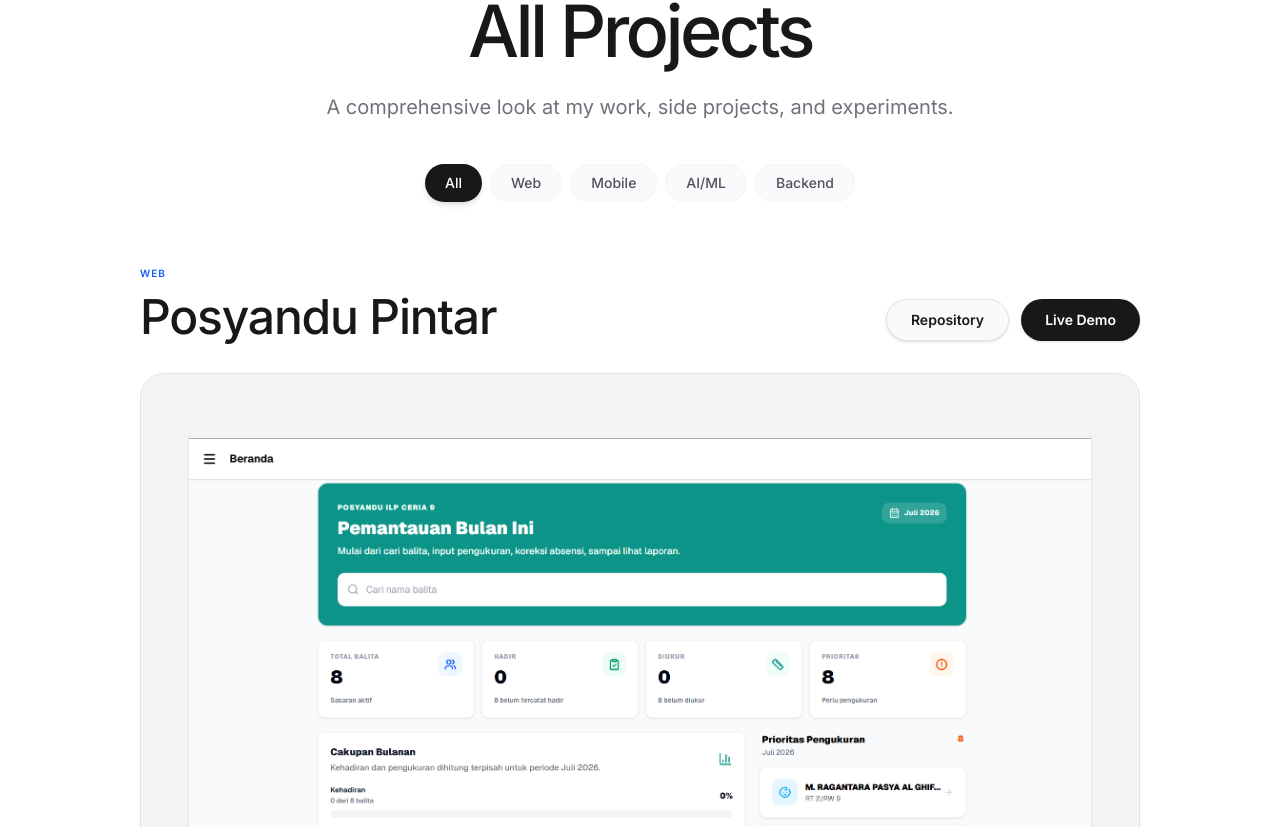
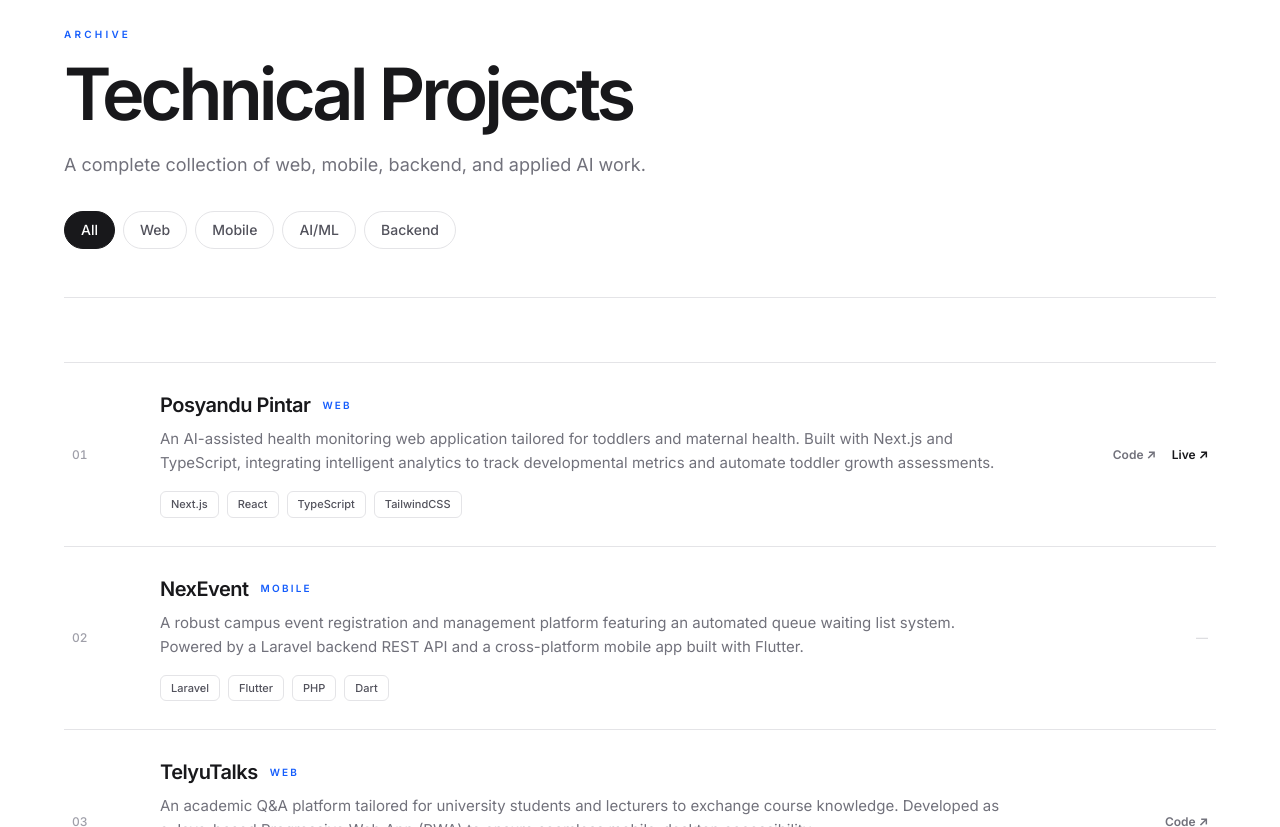
Before and after one commit to Tisee747/tisee-portfolio-v2, a Next.js app: page /projects in a window 1280 px wide. Shown: the part 133-960 px from the top of the page. Built offline with nearby package versions, Linux system fonts and the light colour scheme.

Commit message:
feat(projects): switch archive to compact filtered list

```diff
--- a/src/app/projects/page.tsx
+++ b/src/app/projects/page.tsx
@@ -1,51 +1,55 @@
 "use client";
 
 import { useState } from "react";
+import Link from "next/link";
 import { projectsData } from "@/data/portfolioData";
-import Image from "next/image";
-import Link from "next/link";
 import { FadeIn } from "@/components/FadeIn";
 import { cn } from "@/lib/utils";
 
 const FILTERS = ["All", "Web", "Mobile", "AI/ML", "Backend"];
 
+function projectCategory(layout?: string) {
+  if (layout === "none") return "Backend";
+  if (layout === "mobile") return "Mobile";
+  if (layout === "hybrid") return "Web / Mobile";
+  return "Web";
+}
+
 export default function ProjectsPage() {
   const [activeFilter, setActiveFilter] = useState("All");
 
-  const filteredProjects = projectsData.filter(p => {
+  const filteredProjects = projectsData.filter((project) => {
     if (activeFilter === "All") return true;
-    if (activeFilter === "Backend" && p.projectLayout === "none") return true;
-    if (activeFilter === "Web" && p.projectLayout === "web") return true;
-    if (activeFilter === "Mobile" && p.projectLayout === "mobile") return true;
+    if (activeFilter === "Backend" && project.projectLayout === "none") return true;
+    if (activeFilter === "Web" && project.projectLayout === "web") return true;
+    if (activeFilter === "Mobile" && project.projectLayout === "mobile") return true;
     if (activeFilter === "AI/ML") {
-      return p.technologies?.some(t => ['Python', 'OpenCV', 'TensorFlow', 'LLM', 'AI', 'ML'].includes(t));
+      return project.technologies?.some((tech) => ["Python", "OpenCV", "TensorFlow", "LLM", "AI", "ML"].includes(tech));
     }
     return false;
   });
 
   return (
-    <main className="min-h-screen bg-white pt-32 pb-24 px-6 md:px-12 selection:bg-blue-100 selection:text-blue-900">
-      <div className="max-w-[1000px] mx-auto w-full flex flex-col">
-
-        <FadeIn className="mb-16 text-center">
-          <h1 className="text-5xl md:text-7xl font-medium text-zinc-900 tracking-tighter mb-6">
-            All Projects
-          </h1>
-          <p className="text-lg md:text-xl text-zinc-500 max-w-2xl mx-auto leading-relaxed mb-10">
-            A comprehensive look at my work, side projects, and experiments.
+    <main className="min-h-screen bg-white px-6 pb-28 pt-36 selection:bg-blue-100 selection:text-blue-900 md:px-12 md:pt-40">
+      <div className="mx-auto w-full max-w-6xl">
+        <FadeIn className="mb-12 border-b border-zinc-200 pb-10 md:mb-16 md:pb-12">
+          <div className="mb-4 text-[10px] font-semibold uppercase tracking-[0.32em] text-blue-600">Archive</div>
+          <h1 className="text-5xl font-semibold tracking-[-0.055em] text-zinc-900 md:text-7xl">Technical Projects</h1>
+          <p className="mt-5 max-w-2xl text-base leading-relaxed text-zinc-500 md:text-lg">
+            A complete collection of web, mobile, backend, and applied AI work.
           </p>
 
-          {/* Filters */}
-          <div className="flex flex-wrap justify-center gap-2">
-            {FILTERS.map(filter => (
+          <div className="mt-8 flex flex-wrap gap-2">
+            {FILTERS.map((filter) => (
               <button
                 key={filter}
+                type="button"
                 onClick={() => setActiveFilter(filter)}
                 className={cn(
-                  "px-5 py-2 rounded-full text-sm font-medium transition-all duration-300",
+                  "rounded-full border px-4 py-2 text-sm font-medium transition-all duration-300",
                   activeFilter === filter
-                    ? "bg-zinc-900 text-white shadow-md"
-                    : "bg-slate-50 text-zinc-600 hover:bg-slate-100 border border-zinc-100"
+                    ? "border-zinc-900 bg-zinc-900 text-white"
+                    : "border-zinc-200 bg-white text-zinc-600 hover:border-zinc-400 hover:text-zinc-900"
                 )}
               >
                 {filter}
@@ -54,77 +58,66 @@ export default function ProjectsPage() {
           </div>
         </FadeIn>
 
-        <div className="flex flex-col gap-32">
-          {filteredProjects.map((project, idx) => (
-            <FadeIn key={project.id} delay={0.1} direction="up" className="flex flex-col">
-
-              {/* Project Header */}
-              <div className="flex flex-col md:flex-row md:items-end justify-between gap-6 mb-8">
-                <div>
-                  <div className="text-[10px] font-semibold text-blue-600 tracking-widest uppercase mb-3">
-                    {project.projectLayout === 'none' ? 'Backend' : (project.projectLayout || 'web')}
-                  </div>
-                  <h2 className="text-3xl md:text-5xl font-medium text-zinc-900 tracking-tight">
-                    {project.title}
-                  </h2>
+        <div className="border-t border-zinc-200">
+          {filteredProjects.map((project, index) => (
+            <FadeIn key={project.id} delay={Math.min(index * 0.025, 0.16)}>
+              <article className="group grid gap-5 border-b border-zinc-200 py-7 transition-colors hover:bg-zinc-50/70 md:grid-cols-[64px_minmax(0,1fr)_180px] md:items-center md:gap-6 md:px-2">
+                <div className="text-xs font-medium tabular-nums text-zinc-400">
+                  {String(index + 1).padStart(2, "0")}
                 </div>
 
-                <div className="flex gap-3">
-                  {project.repoUrl && (
-                    <Link href={project.repoUrl} target="_blank" rel="noopener noreferrer" className="bg-slate-50 border border-zinc-200 text-zinc-900 px-6 py-2.5 rounded-full text-sm font-semibold hover:bg-zinc-100 transition-colors flex items-center justify-center gap-2 shadow-sm">
-                      Repository
-                    </Link>
-                  )}
-                  {project.demoUrl && (
-                    <Link href={project.demoUrl} target="_blank" rel="noopener noreferrer" className="bg-zinc-900 text-white px-6 py-2.5 rounded-full text-sm font-semibold hover:bg-zinc-800 transition-colors flex items-center justify-center gap-2 shadow-sm">
-                      Live Demo
-                    </Link>
-                  )}
-                </div>
-              </div>
+                <div className="min-w-0">
+                  <div className="mb-2 flex flex-wrap items-center gap-x-3 gap-y-1">
+                    <h2 className="text-lg font-semibold tracking-[-0.025em] text-zinc-900 md:text-xl">{project.title}</h2>
+                    <span className="text-[10px] font-semibold uppercase tracking-[0.22em] text-blue-600">
+                      {projectCategory(project.projectLayout)}
+                    </span>
+                  </div>
 
-              {/* Project Image */}
-              <div className="w-full aspect-video bg-zinc-100 rounded-3xl mb-10 relative border border-zinc-200 p-4 md:p-12">
-                <div className="relative w-full h-full rounded-2xl overflow-hidden shadow-sm">
-                  {project.images && project.images.length > 0 ? (
-                    <Image
-                      src={project.images[0]}
-                      alt={project.title}
-                      fill
-                      className="object-contain hover:scale-[1.02] transition-transform duration-700"
-                    />
-                  ) : (
-                    <div className="w-full h-full flex items-center justify-center text-zinc-400 bg-white">
-                      No Image Available
-                    </div>
-                  )}
-                </div>
-              </div>
-
-              {/* Project Details */}
-              <div className="flex flex-col md:flex-row gap-12">
-                <div className="md:w-2/3">
-                  <h3 className="text-lg font-medium text-zinc-900 mb-4">About this project</h3>
-                  <p className="text-base text-zinc-600 leading-relaxed whitespace-pre-line">
+                  <p className="max-w-4xl text-sm leading-6 text-zinc-500 md:text-[15px]">
                     {project.description}
                   </p>
-                </div>
 
-                <div className="md:w-1/3 flex flex-col">
-                  <h3 className="text-lg font-medium text-zinc-900 mb-4">Tech Stack</h3>
-                  <div className="flex flex-wrap gap-2">
-                    {(project.technologies || []).map(tech => (
-                      <span key={tech} className="bg-slate-50 border border-zinc-200 text-zinc-700 px-3 py-1.5 rounded-md text-xs font-medium">
+                  <div className="mt-4 flex flex-wrap gap-2">
+                    {(project.technologies || []).map((tech) => (
+                      <span key={tech} className="rounded-md border border-zinc-200 bg-white px-2.5 py-1 text-[11px] font-medium text-zinc-600">
                         {tech}
                       </span>
                     ))}
                   </div>
                 </div>
-              </div>
 
+                <div className="flex items-center gap-4 md:justify-end">
+                  {project.repoUrl && (
+                    <Link
+                      href={project.repoUrl}
+                      target="_blank"
+                      rel="noopener noreferrer"
+                      className="text-xs font-semibold text-zinc-500 transition-colors hover:text-zinc-900"
+                    >
+                      Code ↗
+                    </Link>
+                  )}
+                  {project.demoUrl && (
+                    <Link
+                      href={project.demoUrl}
+                      target="_blank"
+                      rel="noopener noreferrer"
+                      className="text-xs font-semibold text-zinc-900 transition-transform group-hover:translate-x-0.5"
+                    >
+                      Live ↗
+                    </Link>
+                  )}
+                  {!project.repoUrl && !project.demoUrl && <span className="text-xs text-zinc-300">—</span>}
+                </div>
+              </article>
             </FadeIn>
           ))}
         </div>
+
+        {filteredProjects.length === 0 && (
+          <div className="py-20 text-center text-sm text-zinc-400">No projects in this filter yet.</div>
+        )}
       </div>
     </main>
   );
```
